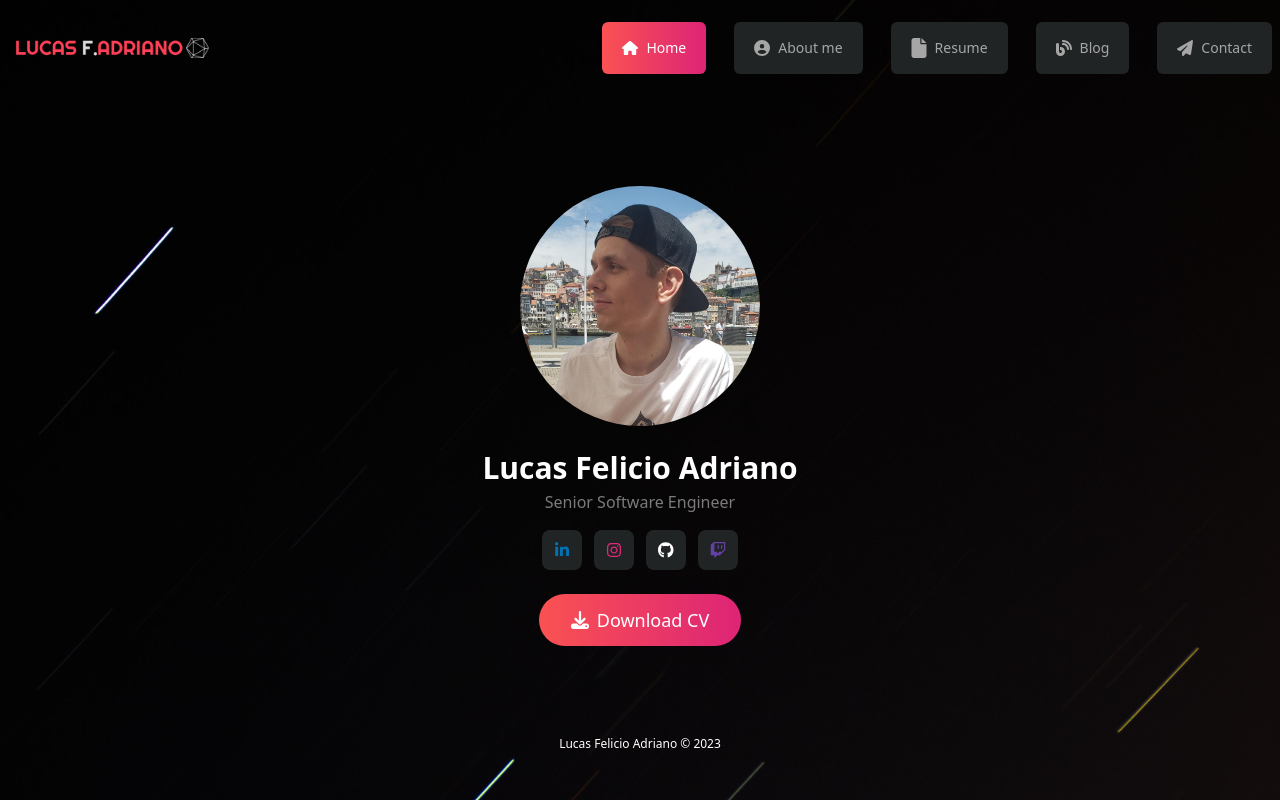
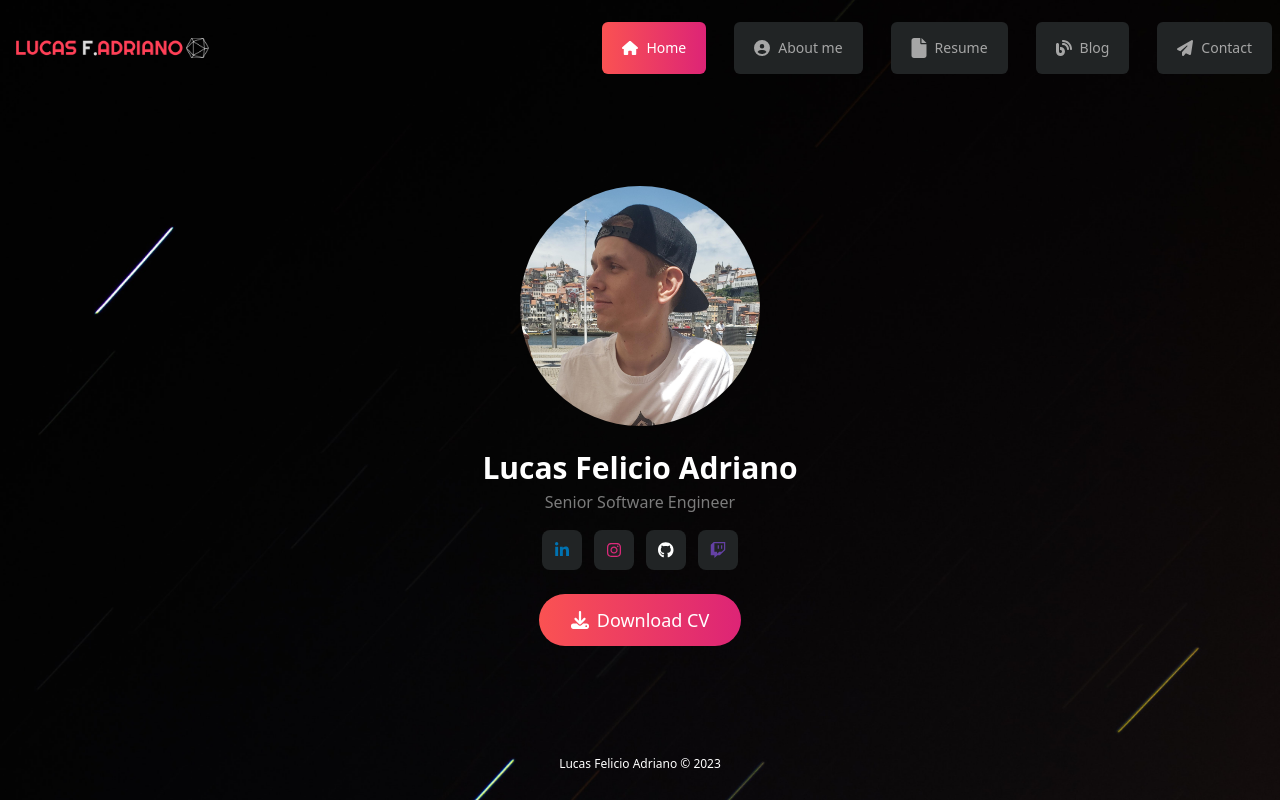
Before and after one commit to lucasadrianof/personal-blog-nextjs, a Next.js app: page / in a window 1280 px wide. Built offline with nearby package versions, Linux system fonts and the light colour scheme.

Commit message:
fix: add padding on footer

```diff
--- a/src/app/components/Footer/Footer.tsx
+++ b/src/app/components/Footer/Footer.tsx
@@ -1,6 +1,6 @@
 export default function Footer() {
   return (
-    <footer className="text-center text-white text-xs">
+    <footer className="text-center text-white text-xs py-5">
       Lucas Felicio Adriano © {new Date().getFullYear()}
     </footer>
   )
```
